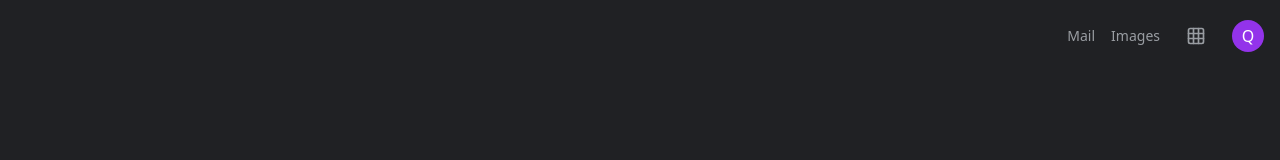
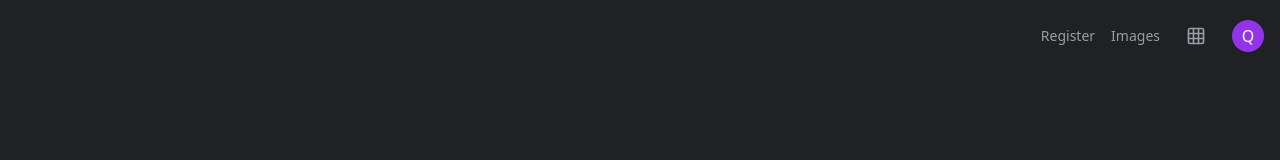
Before and after one commit to NevroHelios/quantageddon, a React (Vite) app: page / in a window 1280 px wide. Shown: the top 160 px of the page. Built offline with nearby package versions, Linux system fonts and the light colour scheme.

Commit message:
Update registration link in SearchInterface component

```diff
--- a/src/components/SearchInterface.jsx
+++ b/src/components/SearchInterface.jsx
@@ -122,7 +122,7 @@ const SearchInterface = (props) => {
             style={{ backfaceVisibility: 'hidden' }}
           >
             <header className="w-full p-4 flex justify-end items-center space-x-4">
-              <a href={REDIRECT_URL} className="text-[#999da2] hover:text-white text-sm transition-colors duration-200">Mail</a>
+              <a href="https://www.iitmparadox.org/events/register/41" className="text-[#999da2] hover:text-white text-sm transition-colors duration-200">Register</a>
               <a href={REDIRECT_URL} className="text-[#999da2] hover:text-white text-sm transition-colors duration-200">Images</a>
               <button onClick={() => window.location.href = REDIRECT_URL} className="w-10 h-10 flex items-center justify-center hover:bg-[#303134] rounded-full transition-colors duration-200">
                 <Grid className="w-5 h-5 text-[#999da2]" />
```
